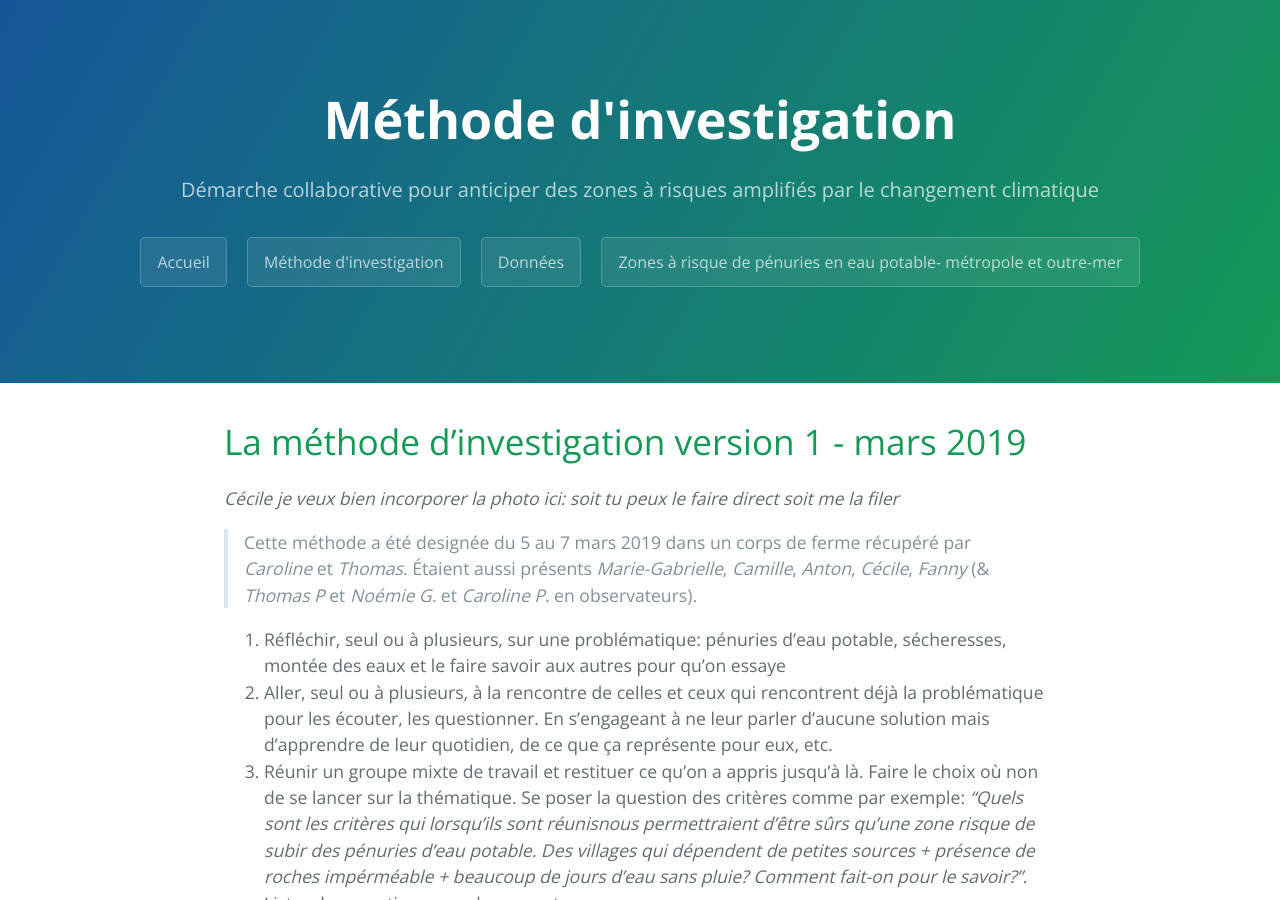
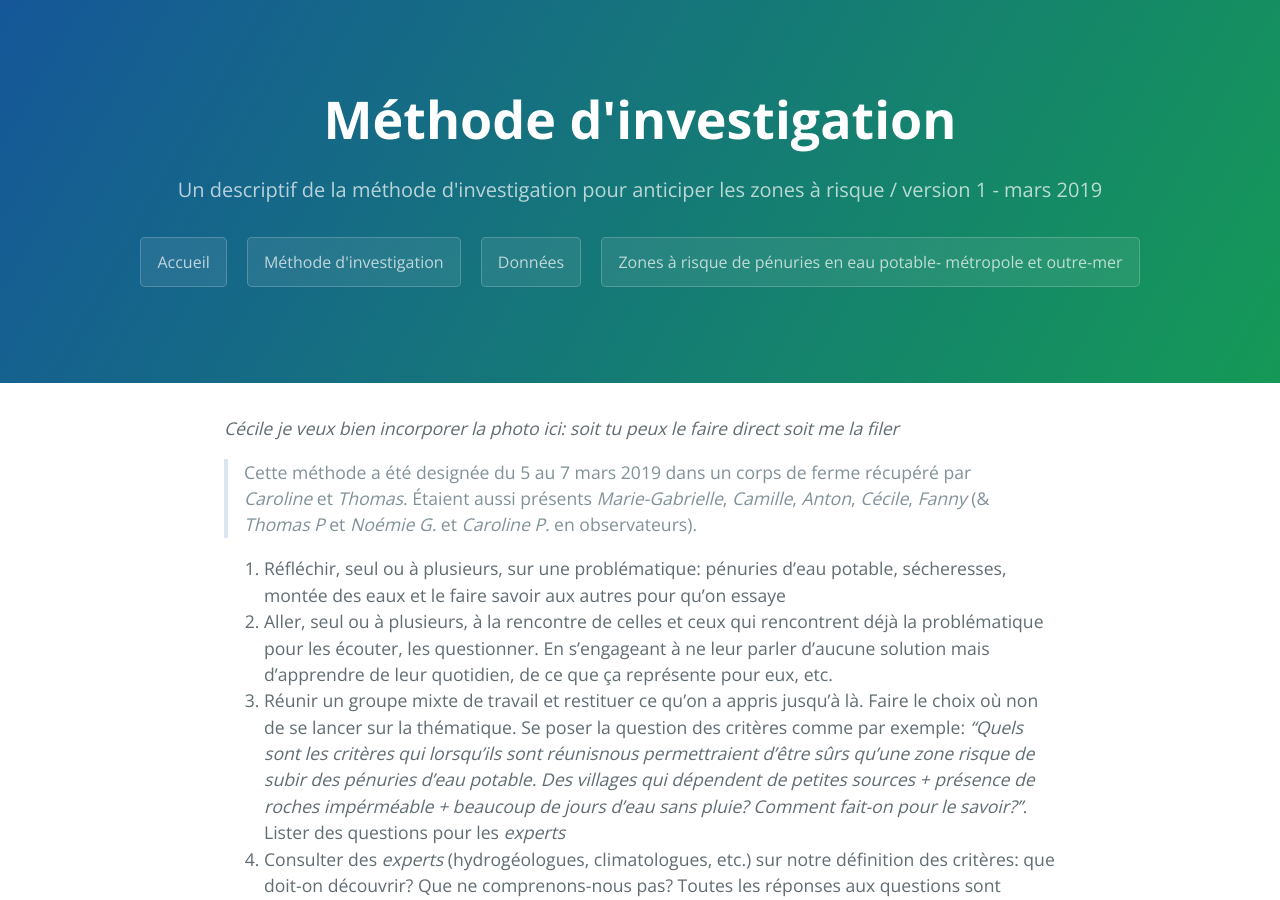
Before and after one commit to secheresses/Ancien-site, a Jekyll site: the page built from pages/methode.md, in a window 1280 px wide and 900 px high. Built offline with Jekyll 4.4.1, drawn with Linux system fonts in a browser that asks for light colours.

Commit message:
Mise à jour description

```diff
--- a/pages/methode.md
+++ b/pages/methode.md
@@ -1,10 +1,9 @@
 ---
 layout: default
 title: Méthode d'investigation
+description: Un descriptif de la méthode d'investigation pour anticiper les zones à risque / version 1 - mars 2019
 permalink: /methode
 ---
-
-# La méthode d'investigation version 1 - mars 2019
 
 *Cécile je veux bien incorporer la photo ici: soit tu peux le faire direct soit me la filer*
 
```
